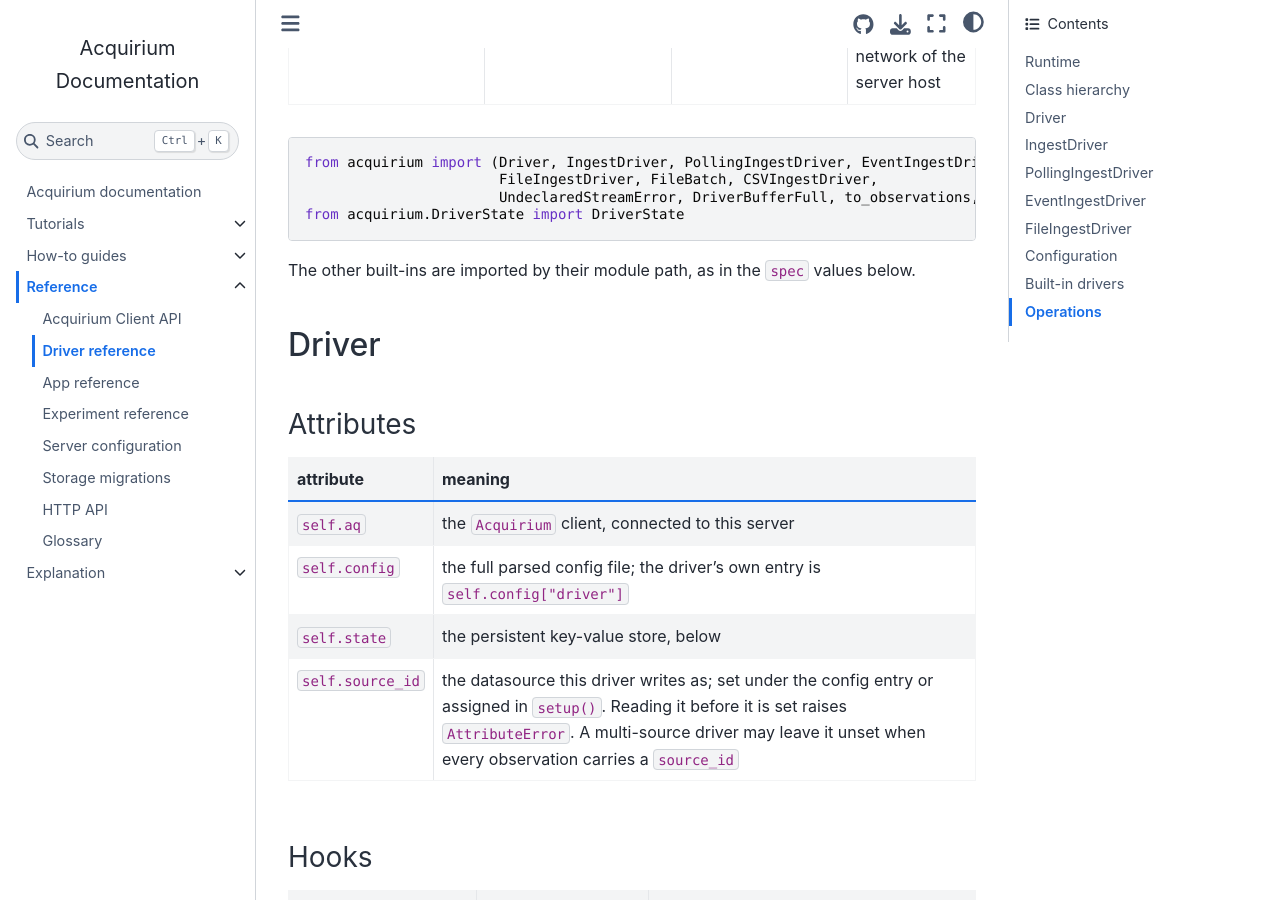
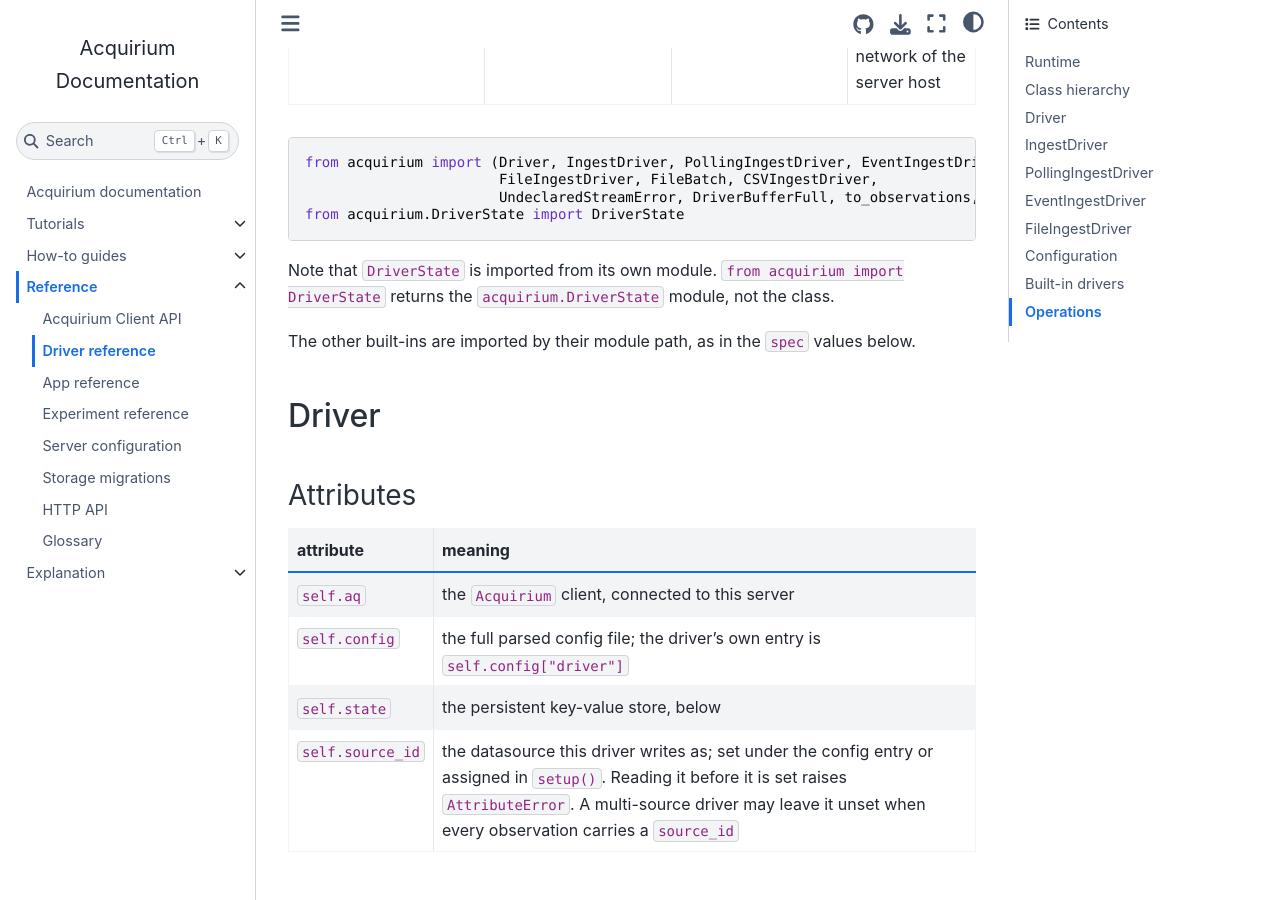
Before and after one commit to DataDrivenCPS/acquirium, a Jupyter Book: the page built from docs/reference/drivers.md, in a window 1280 px wide and 900 px high, scrolled down 2023 px. Built offline with Jupyter Book 1.0.4 settings and Sphinx 7.4.7 and the Sphinx Book theme 1.1.4, drawn with Linux system fonts in a browser that asks for light colours.

Commit message:
Docs: note the DriverState import path in the driver reference

````diff
--- a/docs/reference/drivers.md
+++ b/docs/reference/drivers.md
@@ -63,10 +63,9 @@
 from acquirium.DriverState import DriverState
 ```
 
-<!-- TODO: `from acquirium import DriverState` silently resolves to the
-     acquirium.DriverState *module*, not the class, because the module shadows
-     the name. Export the class from `acquirium/__init__.py` (or rename the
-     module) and simplify this import. -->
+Note that `DriverState` is imported from its own module.
+`from acquirium import DriverState` returns the `acquirium.DriverState` module,
+not the class.
 
 The other built-ins are imported by their module path, as in the `spec`
 values below.
````
